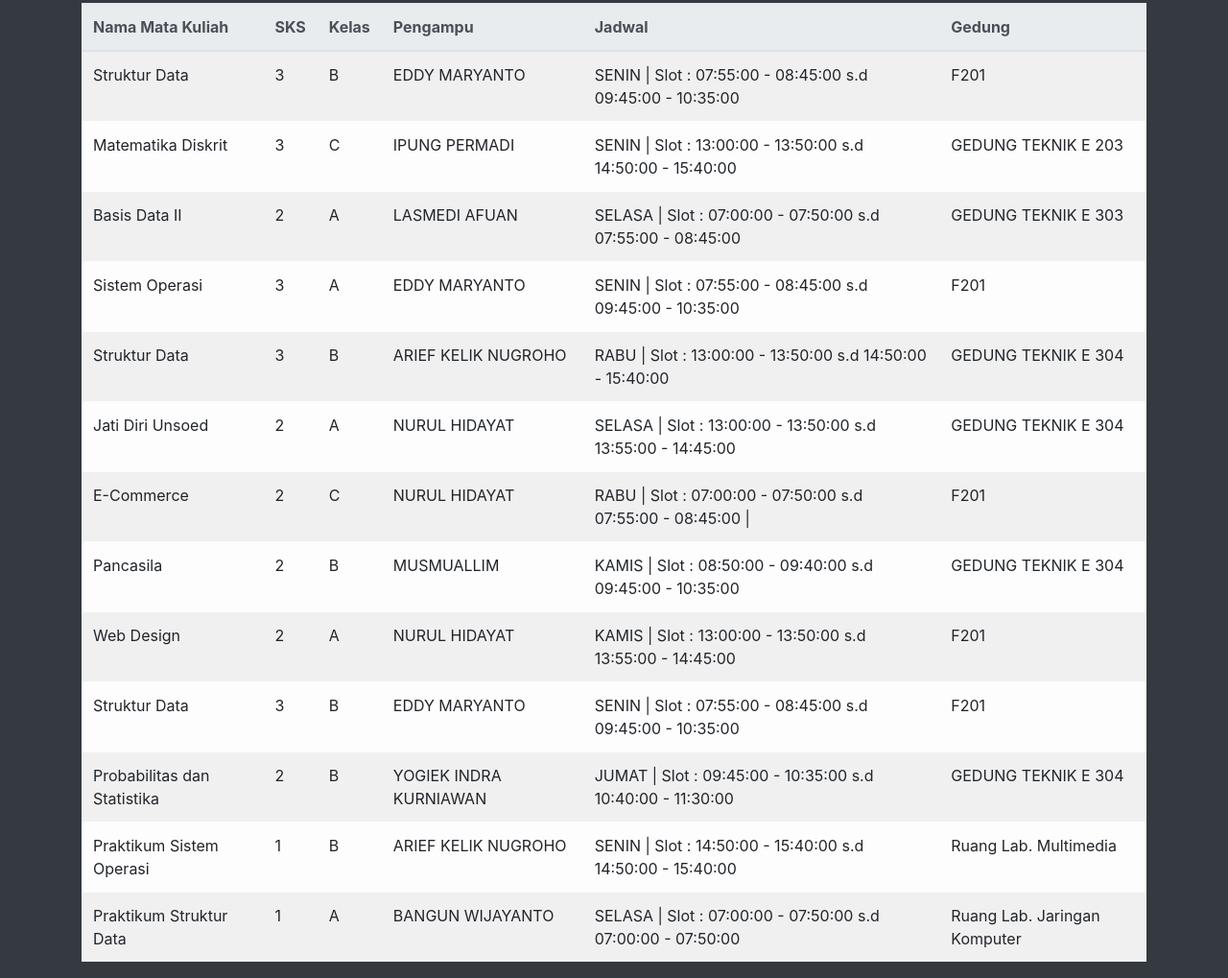
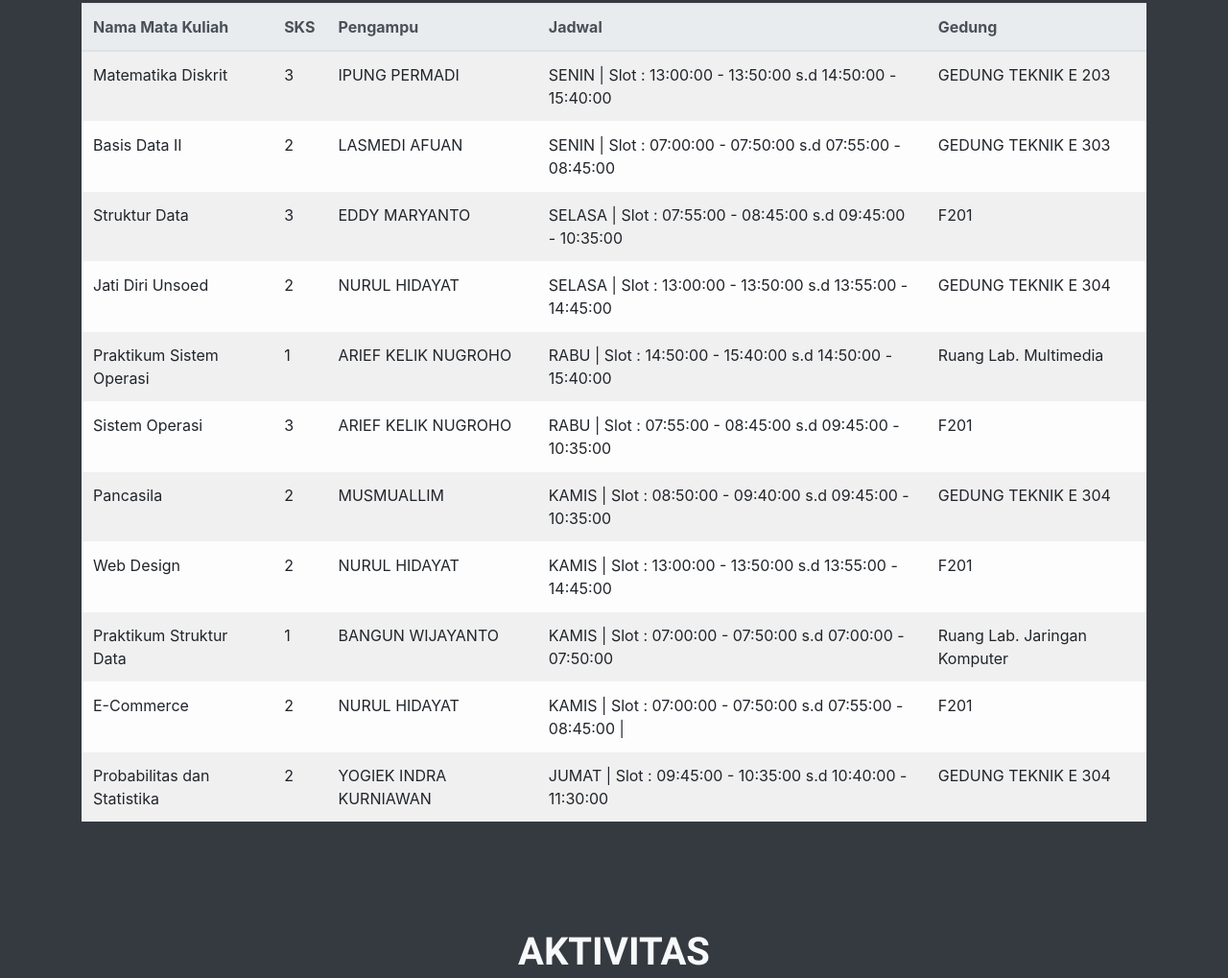
Before and after one commit to farisabimanyu/farisabimanyu, a plain HTML site: page index.html in a window 1280 px wide. Shown: the part 1859-2878 px from the top of the page at 96% size. Drawn offline with Linux system fonts and the light colour scheme; files whose address does not match are found by name.

Commit message:
Penyesuaian Jadwal

```diff
--- a/index.html
+++ b/index.html
@@ -145,24 +145,14 @@
                             <tr>
                                 <th> Nama Mata Kuliah </th>
                                 <th> SKS </th>
-                                <th> Kelas </th>
                                 <th> Pengampu </th>
                                 <th> Jadwal </th>
                                 <th> Gedung </th>
                             </tr>
                         </thead>
                         <tr>
-                            <td> Struktur Data </td>
-                            <td> 3 </td>
-                            <td> B </td>
-                            <td> EDDY MARYANTO </td>
-                            <td> SENIN | Slot : 07:55:00 - 08:45:00 s.d 09:45:00 - 10:35:00 </td>
-                            <td> F201 </td>
-                        </tr>
-                        <tr>
                             <td> Matematika Diskrit </td>
                             <td> 3 </td>
-                            <td> C </td>
                             <td> IPUNG PERMADI </td>
                             <td> SENIN | Slot : 13:00:00 - 13:50:00 s.d 14:50:00 - 15:40:00 </td>
                             <td> GEDUNG TEKNIK E 203 </td>
@@ -170,47 +160,41 @@
                         <tr>
                             <td> Basis Data II </td>
                             <td> 2 </td>
-                            <td> A </td>
                             <td> LASMEDI AFUAN </td>
-                            <td> SELASA | Slot : 07:00:00 - 07:50:00 s.d 07:55:00 - 08:45:00 </td>
+                            <td> SENIN | Slot : 07:00:00 - 07:50:00 s.d 07:55:00 - 08:45:00 </td>
                             <td> GEDUNG TEKNIK E 303 </td>
-                        </tr>
-                        <tr>
-                            <td> Sistem Operasi </td>
-                            <td> 3 </td>
-                            <td> A </td>
-                            <td> EDDY MARYANTO </td>
-                            <td> SENIN | Slot : 07:55:00 - 08:45:00 s.d 09:45:00 - 10:35:00 </td>
-                            <td> F201 </td>
                         </tr>
                         <tr>
                             <td> Struktur Data </td>
                             <td> 3 </td>
-                            <td> B </td>
-                            <td> ARIEF KELIK NUGROHO </td>
-                            <td> RABU | Slot : 13:00:00 - 13:50:00 s.d 14:50:00 - 15:40:00 </td>
-                            <td> GEDUNG TEKNIK E 304 </td>
+                            <td> EDDY MARYANTO </td>
+                            <td> SELASA | Slot : 07:55:00 - 08:45:00 s.d 09:45:00 - 10:35:00 </td>
+                            <td> F201 </td>
                         </tr>
                         <tr>
                             <td> Jati Diri Unsoed </td>
                             <td> 2 </td>
-                            <td> A </td>
                             <td> NURUL HIDAYAT </td>
                             <td> SELASA | Slot : 13:00:00 - 13:50:00 s.d 13:55:00 - 14:45:00 </td>
                             <td> GEDUNG TEKNIK E 304 </td>
                         </tr>
                         <tr>
-                            <td> E-Commerce </td>
-                            <td> 2 </td>
-                            <td> C </td>
-                            <td> NURUL HIDAYAT </td>
-                            <td> RABU | Slot : 07:00:00 - 07:50:00 s.d 07:55:00 - 08:45:00 | </td>
+                            <td> Praktikum Sistem Operasi </td>
+                            <td> 1 </td>
+                            <td> ARIEF KELIK NUGROHO </td>
+                            <td> RABU | Slot : 14:50:00 - 15:40:00 s.d 14:50:00 - 15:40:00 </td>
+                            <td> Ruang Lab. Multimedia </td>
+                        </tr>
+                        <tr>
+                            <td> Sistem Operasi </td>
+                            <td> 3 </td>
+                            <td> ARIEF KELIK NUGROHO </td>
+                            <td> RABU | Slot : 07:55:00 - 08:45:00 s.d 09:45:00 - 10:35:00 </td>
                             <td> F201 </td>
                         </tr>
                         <tr>
                             <td> Pancasila </td>
                             <td> 2 </td>
-                            <td> B </td>
                             <td> MUSMUALLIM </td>
                             <td> KAMIS | Slot : 08:50:00 - 09:40:00 s.d 09:45:00 - 10:35:00 </td>
                             <td> GEDUNG TEKNIK E 304 </td>
@@ -218,42 +202,30 @@
                         <tr>
                             <td> Web Design </td>
                             <td> 2 </td>
-                            <td> A </td>
                             <td> NURUL HIDAYAT </td>
                             <td> KAMIS | Slot : 13:00:00 - 13:50:00 s.d 13:55:00 - 14:45:00 </td>
                             <td> F201 </td>
                         </tr>
                         <tr>
-                            <td> Struktur Data </td>
-                            <td> 3 </td>
-                            <td> B </td>
-                            <td> EDDY MARYANTO </td>
-                            <td> SENIN | Slot : 07:55:00 - 08:45:00 s.d 09:45:00 - 10:35:00 </td>
+                            <td> Praktikum Struktur Data </td>
+                            <td> 1 </td>
+                            <td> BANGUN WIJAYANTO </td>
+                            <td> KAMIS | Slot : 07:00:00 - 07:50:00 s.d 07:00:00 - 07:50:00 </td>
+                            <td> Ruang Lab. Jaringan Komputer </td>
+                        </tr>
+                        <tr>
+                            <td> E-Commerce </td>
+                            <td> 2 </td>
+                            <td> NURUL HIDAYAT </td>
+                            <td> KAMIS | Slot : 07:00:00 - 07:50:00 s.d 07:55:00 - 08:45:00 | </td>
                             <td> F201 </td>
                         </tr>
                         <tr>
                             <td> Probabilitas dan Statistika </td>
                             <td> 2 </td>
-                            <td> B </td>
                             <td> YOGIEK INDRA KURNIAWAN </td>
                             <td> JUMAT | Slot : 09:45:00 - 10:35:00 s.d 10:40:00 - 11:30:00 </td>
                             <td> GEDUNG TEKNIK E 304 </td>
-                        </tr>
-                        <tr>
-                            <td> Praktikum Sistem Operasi </td>
-                            <td> 1 </td>
-                            <td> B </td>
-                            <td> ARIEF KELIK NUGROHO </td>
-                            <td> SENIN | Slot : 14:50:00 - 15:40:00 s.d 14:50:00 - 15:40:00 </td>
-                            <td> Ruang Lab. Multimedia </td>
-                        </tr>
-                        <tr>
-                            <td> Praktikum Struktur Data </td>
-                            <td> 1 </td>
-                            <td> A </td>
-                            <td> BANGUN WIJAYANTO </td>
-                            <td> SELASA | Slot : 07:00:00 - 07:50:00 s.d 07:00:00 - 07:50:00 </td>
-                            <td> Ruang Lab. Jaringan Komputer </td>
                         </tr>
                     </table>
                 </div>
```
